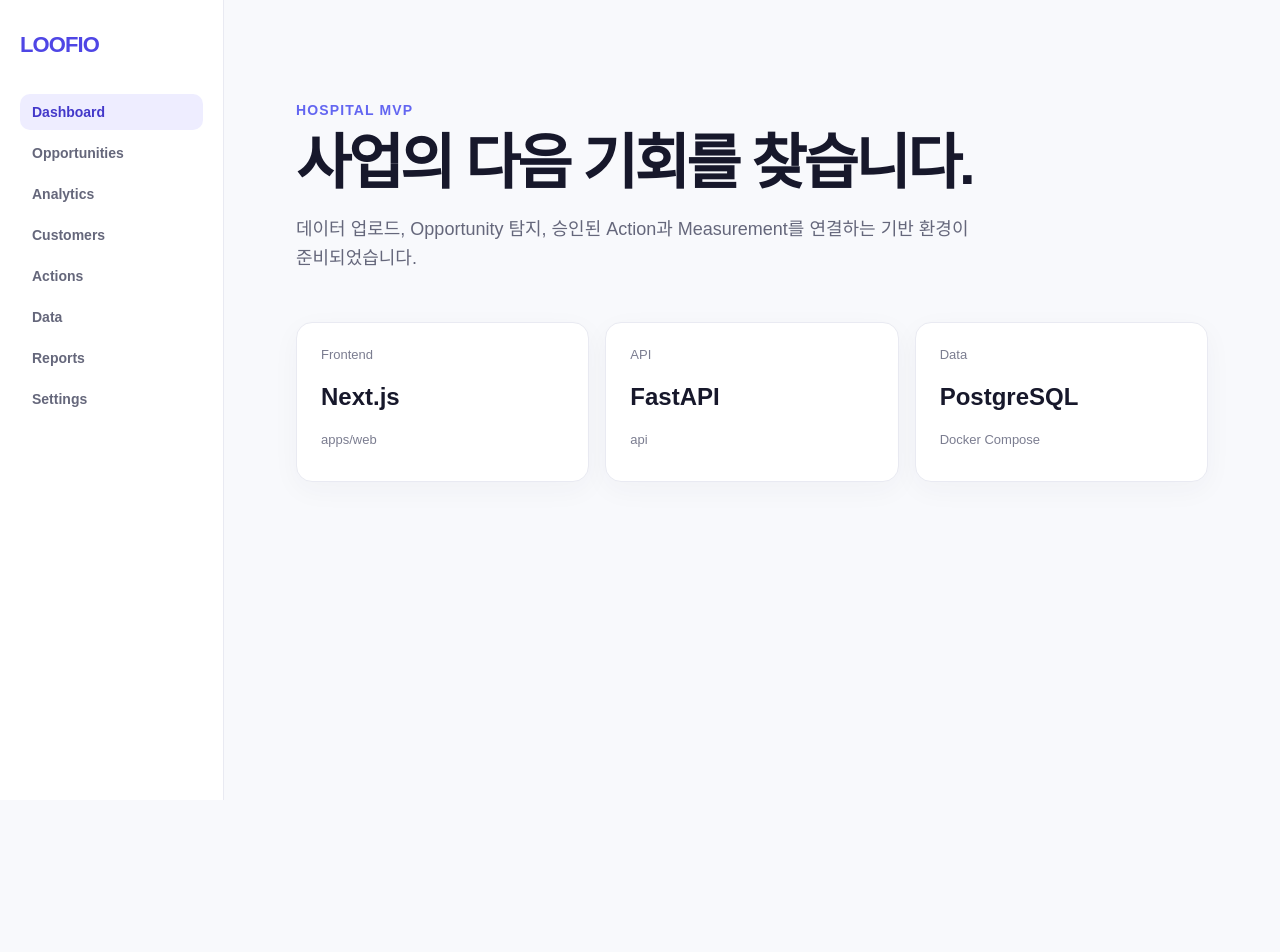
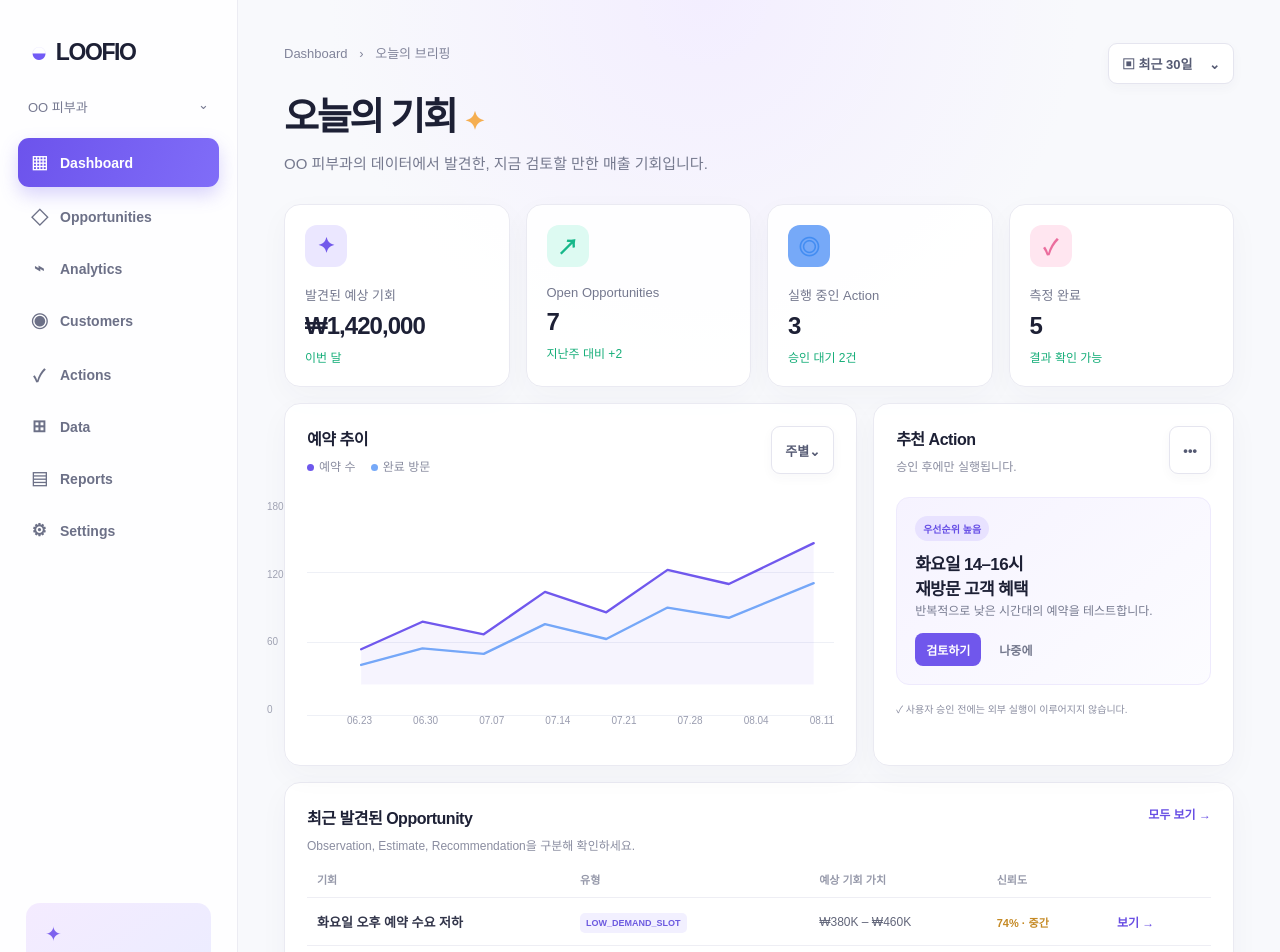
Before and after one commit to JUNHOCHOI0309/LOOFIO, a Next.js app in the folder apps/web/: page / in a window 1280 px wide. Shown: the top 952 px of the page. Before the commit the page ends 800 px from the top, so only its background shows below. Built offline with nearby package versions, Linux system fonts and the light colour scheme.

Commit message:
feat: add hospital dashboard shell

```diff
--- a/apps/web/app/page.tsx
+++ b/apps/web/app/page.tsx
@@ -1,25 +1,75 @@
-const navigation = ["Dashboard", "Opportunities", "Analytics", "Customers", "Actions", "Data", "Reports", "Settings"];
+const navigation = [
+  ["▦", "Dashboard"],
+  ["◇", "Opportunities"],
+  ["⌁", "Analytics"],
+  ["◉", "Customers"],
+  ["✓", "Actions"],
+  ["⊞", "Data"],
+  ["▤", "Reports"],
+  ["⚙", "Settings"],
+];
+
+const metrics = [
+  { label: "발견된 예상 기회", value: "₩1,420,000", change: "이번 달", icon: "✦", tone: "violet" },
+  { label: "Open Opportunities", value: "7", change: "지난주 대비 +2", icon: "↗", tone: "mint" },
+  { label: "실행 중인 Action", value: "3", change: "승인 대기 2건", icon: "◎", tone: "blue" },
+  { label: "측정 완료", value: "5", change: "결과 확인 가능", icon: "✓", tone: "pink" },
+];
+
+const opportunities = [
+  ["화요일 오후 예약 수요 저하", "LOW_DEMAND_SLOT", "₩380K – ₩460K", "74%", "중간"],
+  ["피코토닝 예약 취소 집중", "CANCELLATION_HOTSPOT", "₩210K – ₩290K", "82%", "높음"],
+  ["재방문 예상 고객 미예약", "DORMANT_CUSTOMER", "₩120K – ₩180K", "68%", "중간"],
+];
 
 export default function Home() {
   return (
-    <main className="shell">
-      <aside>
-        <p className="brand">LOOFIO</p>
+    <main className="app-shell">
+      <aside className="sidebar">
+        <div className="brand"><span>◒</span> LOOFIO</div>
+        <div className="workspace-name">OO 피부과 <span>⌄</span></div>
         <nav aria-label="Main navigation">
-          {navigation.map((item, index) => (
-            <a className={index === 0 ? "active" : ""} href="#" key={item}>{item}</a>
+          {navigation.map(([icon, item], index) => (
+            <a className={index === 0 ? "active" : ""} href="#" key={item}>
+              <span>{icon}</span>{item}
+            </a>
           ))}
         </nav>
+        <div className="sidebar-note">
+          <span>✦</span>
+          <strong>데이터를 연결해<br />더 정확한 기회를 찾으세요.</strong>
+          <a href="#">데이터 업로드 →</a>
+        </div>
+        <div className="account"><div>J</div><p><strong>김지연</strong><small>Owner</small></p><span>⌄</span></div>
       </aside>
+
       <section className="workspace">
-        <p className="eyebrow">Hospital MVP</p>
-        <h1>사업의 다음 기회를 찾습니다.</h1>
-        <p className="intro">데이터 업로드, Opportunity 탐지, 승인된 Action과 Measurement를 연결하는 기반 환경이 준비되었습니다.</p>
-        <div className="cards">
-          <article><span>Frontend</span><strong>Next.js</strong><small>apps/web</small></article>
-          <article><span>API</span><strong>FastAPI</strong><small>api</small></article>
-          <article><span>Data</span><strong>PostgreSQL</strong><small>Docker Compose</small></article>
+        <header>
+          <div><p className="breadcrumb">Dashboard <span>›</span> 오늘의 브리핑</p><h1>오늘의 기회 <span>✦</span></h1><p className="subtitle">OO 피부과의 데이터에서 발견한, 지금 검토할 만한 매출 기회입니다.</p></div>
+          <button className="date-button">▣ 최근 30일 <span>⌄</span></button>
+        </header>
+
+        <div className="metric-grid">
+          {metrics.map((metric) => <article className="metric-card" key={metric.label}>
+            <div className={`metric-icon ${metric.tone}`}>{metric.icon}</div>
+            <p>{metric.label}</p><strong>{metric.value}</strong><small>{metric.change}</small>
+          </article>)}
         </div>
+
+        <div className="content-grid">
+          <article className="chart-card">
+            <div className="card-title"><div><h2>예약 추이</h2><p><i className="purple" />예약 수 <i className="blue" />완료 방문</p></div><button>주별⌄</button></div>
+            <div className="chart"><div className="grid-lines"><span>180</span><span>120</span><span>60</span><span>0</span></div><svg viewBox="0 0 620 220" role="img" aria-label="최근 8주 예약 추이"><path className="area" d="M18 165 L96 130 L174 146 L252 92 L330 118 L408 64 L486 82 L594 30 L594 210 L18 210Z" /><polyline className="line primary" points="18,165 96,130 174,146 252,92 330,118 408,64 486,82 594,30" /><polyline className="line secondary" points="18,185 96,164 174,171 252,133 330,152 408,112 486,125 594,81" /></svg><div className="axis"><span>06.23</span><span>06.30</span><span>07.07</span><span>07.14</span><span>07.21</span><span>07.28</span><span>08.04</span><span>08.11</span></div></div>
+          </article>
+          <article className="action-card">
+            <div className="card-title"><div><h2>추천 Action</h2><p>승인 후에만 실행됩니다.</p></div><button className="more">•••</button></div>
+            <div className="action-priority"><span>우선순위 높음</span><strong>화요일 14–16시<br />재방문 고객 혜택</strong><p>반복적으로 낮은 시간대의 예약을 테스트합니다.</p><div><button className="primary">검토하기</button><button className="ghost">나중에</button></div></div>
+            <p className="safety">✓ 사용자 승인 전에는 외부 실행이 이루어지지 않습니다.</p>
+          </article>
+        </div>
+
+        <article className="opportunity-card"><div className="card-title"><div><h2>최근 발견된 Opportunity</h2><p>Observation, Estimate, Recommendation을 구분해 확인하세요.</p></div><a href="#">모두 보기 →</a></div><div className="table-wrap"><table><thead><tr><th>기회</th><th>유형</th><th>예상 기회 가치</th><th>신뢰도</th><th /></tr></thead><tbody>{opportunities.map(([name, type, value, confidence, level]) => <tr key={name}><td><strong>{name}</strong></td><td><span className="type-tag">{type}</span></td><td>{value}</td><td><span className={`confidence ${level === "높음" ? "high" : "medium"}`}>{confidence} · {level}</span></td><td><button className="view">보기 →</button></td></tr>)}</tbody></table></div></article>
+        <footer>ⓘ 모든 예상 효과는 추정치이며, 실제 결과는 Measurement에서 확인합니다.</footer>
       </section>
     </main>
   );
```
Also changed, not shown: apps/web/app/globals.css.
